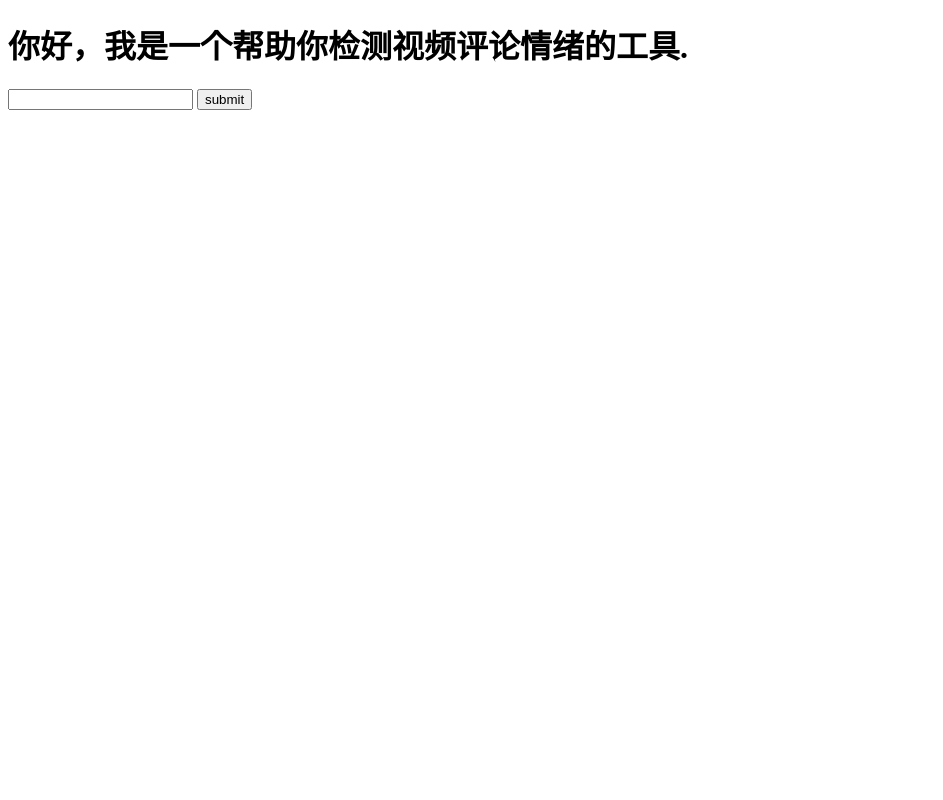
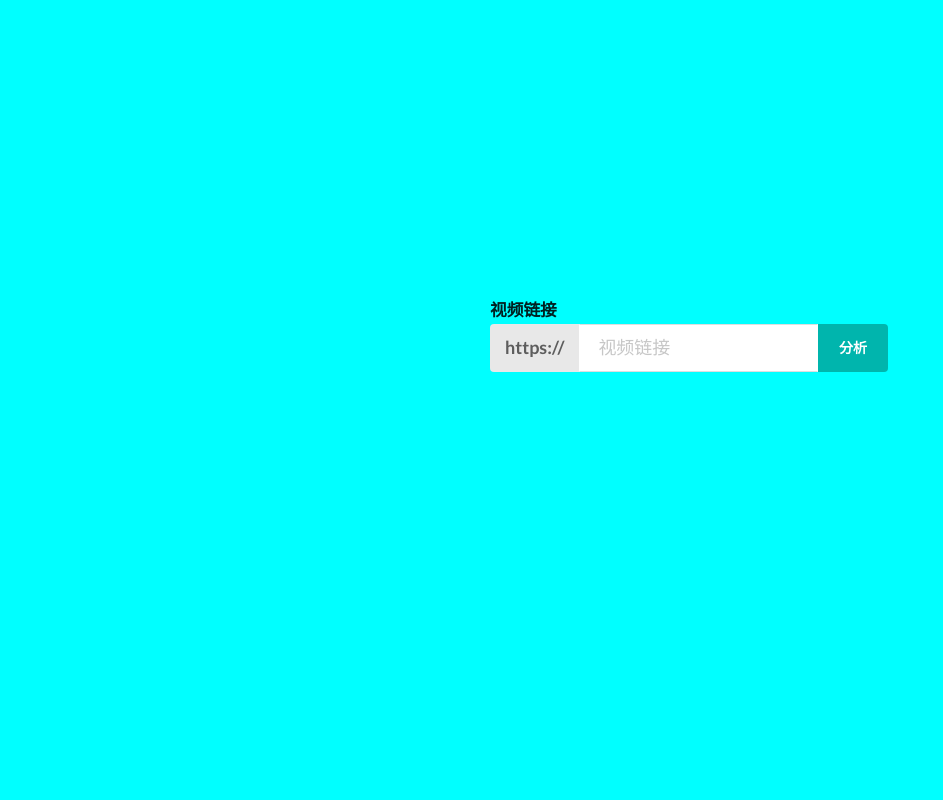
Before and after one commit to JettChenT/CommentAnalysis, a Flask app: page / in a window 1280 px wide. Shown: the whole page, without its empty margins (0-943 px from the left). Run offline with Flask 2, Linux system fonts and the light colour scheme.

Commit message:
Beautify the UI

```diff
--- a/app.py
+++ b/app.py
@@ -21,7 +21,7 @@ def main():
         return "开发中..."
     elif status == 0:
         # print(comments)
-        return str(analysis(comments))
+        return render_template('analysis.html',data=analysis(comments))
 
 if __name__ == '__main__':
     app.run(debug=True)
--- a/sentiment.py
+++ b/sentiment.py
@@ -1,5 +1,5 @@
 from aip import AipNlp
-
+import math
 #init
 APP_ID = '16649663'
 API_KEY = '3f1OS9Wc5qt8fvBhDsQUhFGe'
@@ -9,7 +9,7 @@ client = AipNlp(APP_ID, API_KEY, SECRET_KEY)
 def getsent(text):
     res = client.sentimentClassify(text)
     if 'items' in res.keys():
-        return res['items'][0]['sentiment']
+        return float(res['items'][0]['positive_prob'])-float(res['items'][0]['negative_prob'])
     return "error"
 
 def average(list):
@@ -18,9 +18,16 @@ def average(list):
 def analysis(clist):
     # core algorithm, the exciting part
     # improve over time
+    print(clist)
     slist = []
     for s in clist:
         sen = getsent(s)
         if sen != 'error':
-            slist.append(int(getsent(s))-1)
-    return average(slist)
+            slist.append(sen)
+    for i in range(len(slist)):
+        slist[i] = round(slist[i],1)
+    print(slist)
+    retlist = []
+    for n in range(-10,11):
+        retlist.append(slist.count(n/10))
+    return retlist
--- a/templates/index.html
+++ b/templates/index.html
@@ -1,16 +1,109 @@
 <!DOCTYPE html>
 <html lang="en">
+
 <head>
     <meta charset="UTF-8">
     <meta name="viewport" content="width=device-width, initial-scale=1.0">
     <meta http-equiv="X-UA-Compatible" content="ie=edge">
+    <link rel="stylesheet" href="https://cdnjs.cloudflare.com/ajax/libs/semantic-ui/2.4.1/semantic.min.css">
     <title>Sentiment app</title>
+    <style>
+        body {
+            background-color: aqua;
+            overflow: hidden;
+        }
+
+        .invisible {
+            display: none;
+        }
+
+        .visible {
+            display: block;
+        }
+
+        #form {
+            width: 300px;
+            margin-left: auto;
+            margin-right: auto;
+            padding-top: 300px;
+        }
+
+        /* .message{
+            position:absolute;
+            top:20px;
+            right:20px;
+        } */
+    </style>
+    <script
+    src="https://code.jquery.com/jquery-3.4.1.min.js"
+    integrity="sha256-CSXorXvZcTkaix6Yvo6HppcZGetbYMGWSFlBw8HfCJo="
+    crossorigin="anonymous"></script>
 </head>
+
 <body>
-    <h1>你好，我是一个帮助你检测视频评论情绪的工具.</h1>
-    <form action="/analysis" method="POST">
-        <input type="text" name="url">
-        <input type="submit" value="submit">
+    <!-- <h1 class="ui header">你好，我是一个帮助你检测视频评论情绪的工具.</h1> -->
+    <div class="ui disabled dimmer" id = "loader">
+            <div class="ui text loader">加载中...</div>
+    </div>
+    <form action="/analysis" method="POST" id="form" class="ui big form">
+        <div class="field">
+            <label>视频链接</label>
+            <div class="ui labeled action input" id="inputArea">
+                <div class="ui label">
+                    https://
+                </div>
+                <input type="text" placeholder="视频链接" name="url">
+                <button type="button" class="ui teal animated button" onclick="validate()">
+                    <div class='visible content'>
+                        分析
+                    </div>
+                    <div class="hidden content">
+                        <i class="chart bar icon"></i>
+                    </div>
+                </button>
+            </div>
+            <div class="ui error message">
+                <i class="close icon"></i>
+                <div class="header" id="errmsg"></div>
+            </div>
+        </div>
+        <!-- <div class="ui error message">
+                <div class="header">请输入有效链接</div>
+        </div>
+        <br> -->
     </form>
+    <script src="https://cdnjs.cloudflare.com/ajax/libs/semantic-ui/2.4.1/semantic.min.js"></script>
+    <script>
+
+    </script>
+    <script>
+        $('.message .close')
+            .on('click', function () {
+                $(this)
+                    .closest('.message')
+                    .transition('fade')
+                    ;
+            })
+            ;
+        var expression = /(www\.)?[-a-zA-Z0-9@:%._\+~#=]{1,256}\.[a-zA-Z0-9()]{1,6}\b([-a-zA-Z0-9()@:%_\+.~#?&//=]*)/i;
+        var regex = new RegExp(expression)
+        errmsg = document.getElementById("errmsg")
+        form = document.getElementById("form")
+        function validate() {
+            if (form.url.value == "") {
+                form.className = "ui big form error"
+                errmsg.innerHTML = "你没有输入链接"
+            }else if(!form.url.value.match(regex)){
+                form.className = "ui big form error"
+                errmsg.innerHTML = "请输入有效链接"
+            }else {
+                form.className = "ui big form"
+                inputArea.className="ui labeled action input"
+                loader.className="ui active dimmer"
+                form.submit()
+            }
+        }
+    </script>
 </body>
+
 </html>
```
Also changed, not shown: getcomment.py (+5 -3 lines), templates/analysis.html (added, +61 -0 lines), readme.md, 2 other files.
